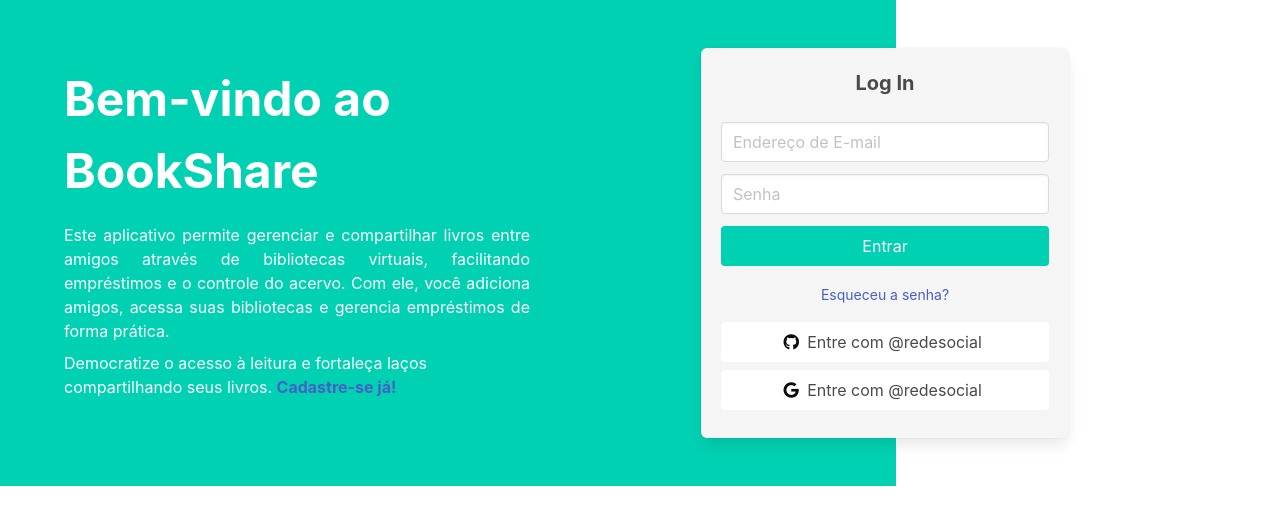
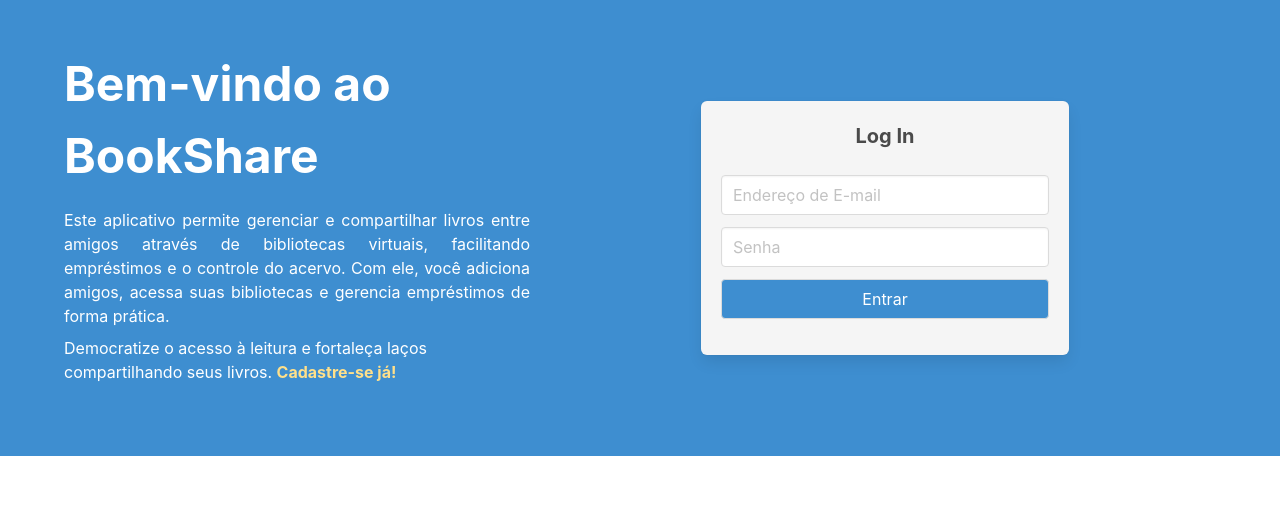
Before and after one commit to ern4m/bookshare, a Flask app: page /auth/login in a window 1280 px wide. Shown: the top 525 px of the page. Run offline with Flask 3, Linux system fonts and the light colour scheme; some libraries are stand-ins or nearby versions.

Commit message:
style: login, cadastro, bugs e outros

```diff
--- a/app/templates/auth/login.html
+++ b/app/templates/auth/login.html
@@ -12,10 +12,8 @@
 </head>
 <body>
 <section class="section is-relative is-clipped">
-    <div class="is-hidden-touch has-background-primary"
-         style="position: absolute; top: 0; left: 0; width: 70%; height: 100%"></div>
-    <div class="is-hidden-desktop has-background-primary is-fullwidth"
-         style="position: absolute; top: 0; left: 0; width: 100%; height: 100%"></div>
+    <div class="is-hidden-touch has-background-info is-fullheight" style="position: absolute; top: 0; left: 0; width: 100%; height: 100%"></div>
+    <div class="is-hidden-desktop has-background-info is-fullwidth" style="position: absolute; top: 0; left: 0; width: 100%; height: 100%"></div>
     <div class="container mx-auto is-relative ">
         <div class="is-vcentered columns is-multiline">
             <div class="column is-6 is-5-desktop mb-5">
@@ -29,7 +27,7 @@
                     </p>
                     <p class="has-text-white mb-0">
                         Democratize o acesso à leitura e fortaleça laços compartilhando seus livros.
-                        <a  class="has-text-weight-bold" href="{{ url_for('auth.register') }}">Cadastre-se já!</a></p>
+                        <a class="has-text-weight-bold has-text-warning" href="{{ url_for('auth.register') }}">Cadastre-se já!</a></p>
                 </div>
             </div>
             <div class="column is-6 is-4-desktop mx-auto">
@@ -46,22 +44,22 @@
                                 <input class="input" type="password" name="password" placeholder="Senha" required>
                             </div>
                         </div>
-                        <button class="button is-primary mb-4 is-fullwidth" type="submit">Entrar</button>
-                        <a class="mb-4 is-inline-block" href="#"><small>Esqueceu a senha?</small></a>
-                        <a class="button is-white mb-2 is-flex is-justify-content-center is-align-items-center is-fullwidth"
-                           href="#">
-                            <span class="icon is-medium">
-                                <i class="fa-brands fa-github"></i>
-                            </span>
-                            <span class="has-text-grey-dark">Entre com @redesocial</span>
-                        </a>
-                        <a class="button is-white mb-2 is-flex is-justify-content-center is-align-items-center is-fullwidth"
-                           href="#">
-                            <span class="icon is-medium">
-                                <i class="fa-brands fa-google"></i>
-                            </span>
-                            <span class="has-text-grey-dark">Entre com @redesocial</span>
-                        </a>
+                        <button class="button has-background-info has-text-white mb-4 is-fullwidth" type="submit">Entrar</button>
+<!--                        <a class="mb-4 is-inline-block" href="#"><small>Esqueceu a senha?</small></a>-->
+<!--                        <a class="button is-white mb-2 is-flex is-justify-content-center is-align-items-center is-fullwidth"-->
+<!--                           href="#">-->
+<!--                            <span class="icon is-medium">-->
+<!--                                <i class="fa-brands fa-github"></i>-->
+<!--                            </span>-->
+<!--                            <span class="has-text-grey-dark">Entre com @redesocial</span>-->
+<!--                        </a>-->
+<!--                        <a class="button is-white mb-2 is-flex is-justify-content-center is-align-items-center is-fullwidth"-->
+<!--                           href="#">-->
+<!--                            <span class="icon is-medium">-->
+<!--                                <i class="fa-brands fa-google"></i>-->
+<!--                            </span>-->
+<!--                            <span class="has-text-grey-dark">Entre com @redesocial</span>-->
+<!--                        </a>-->
                     </form>
                 </div>
             </div>
```
Also changed, not shown: app/library.py (+13 -4 lines), app/templates/auth/register.html (+17 -17 lines), app/templates/dashboard/libraries.html (+23 -39 lines).
